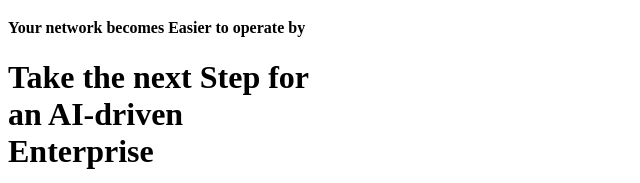
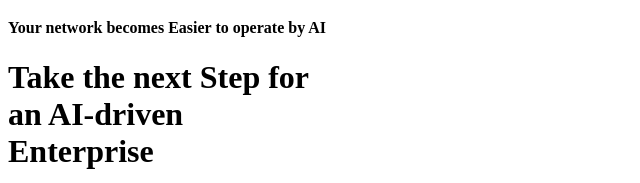
Before and after one commit to SnehaVenugopal/Sneha, a plain HTML site: page index.html in a window 1280 px wide. Shown: the part 278-461 px from the top of the page, 0-640 px from the left. Drawn offline with Linux system fonts and the light colour scheme.

Commit message:
Revert "Update index.html"
This reverts commit 268ae43d16739b3f73fa4e2d59881df17bbff8fc.

```diff
--- a/index.html
+++ b/index.html
@@ -60,7 +60,7 @@
     <div class="container">
 
         <div class="content">
-        <h4 >Your network becomes Easier to operate by</h4>
+        <h4 >Your network becomes Easier to operate by AI</h4>
         <h1>Take the next Step for <br> an <span>AI-driven</span> <br> Enterprise</h1>
         <h3>We provide the most responsive nad functional IT</h4><br><br>
         <button class="Read">Read more</button>
```
